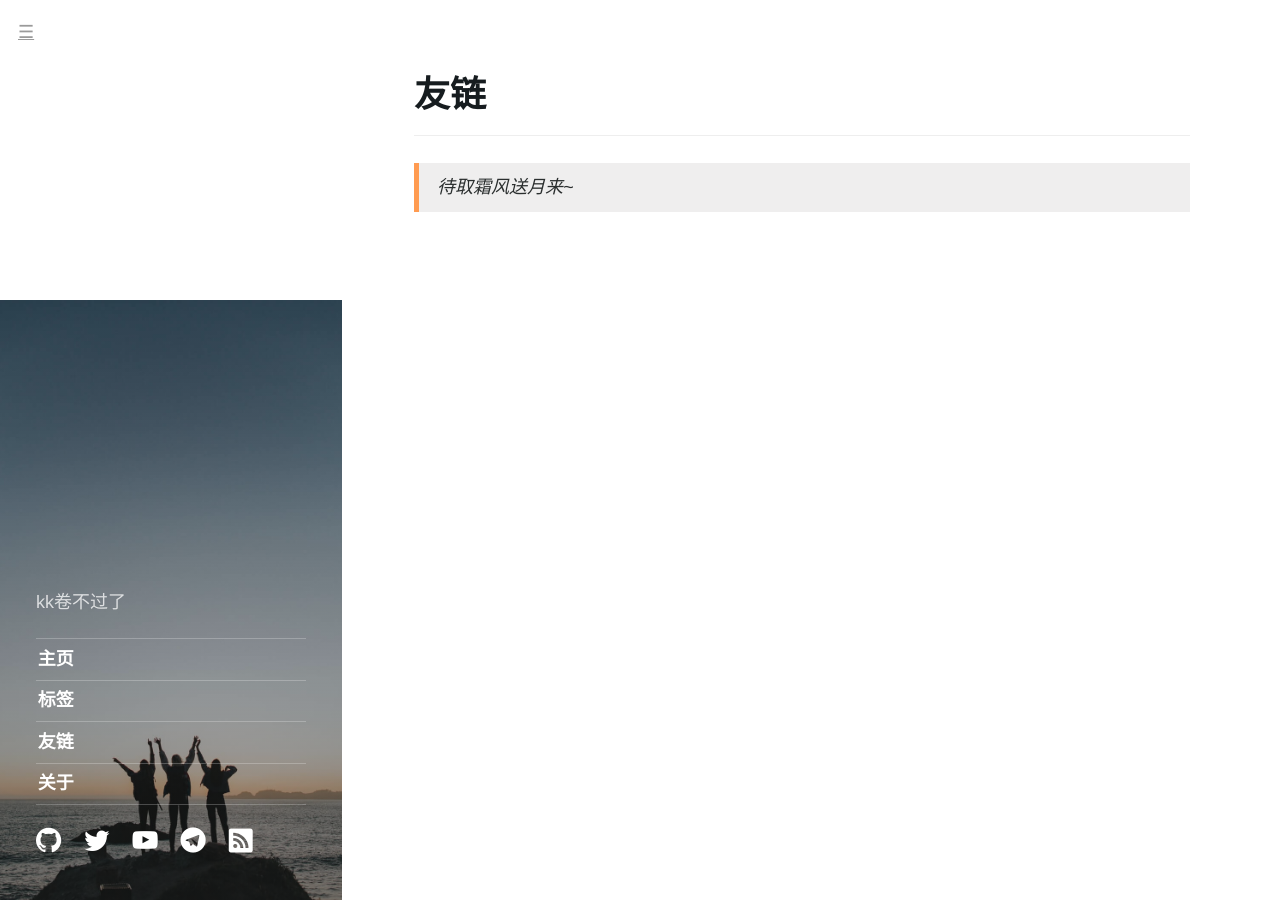
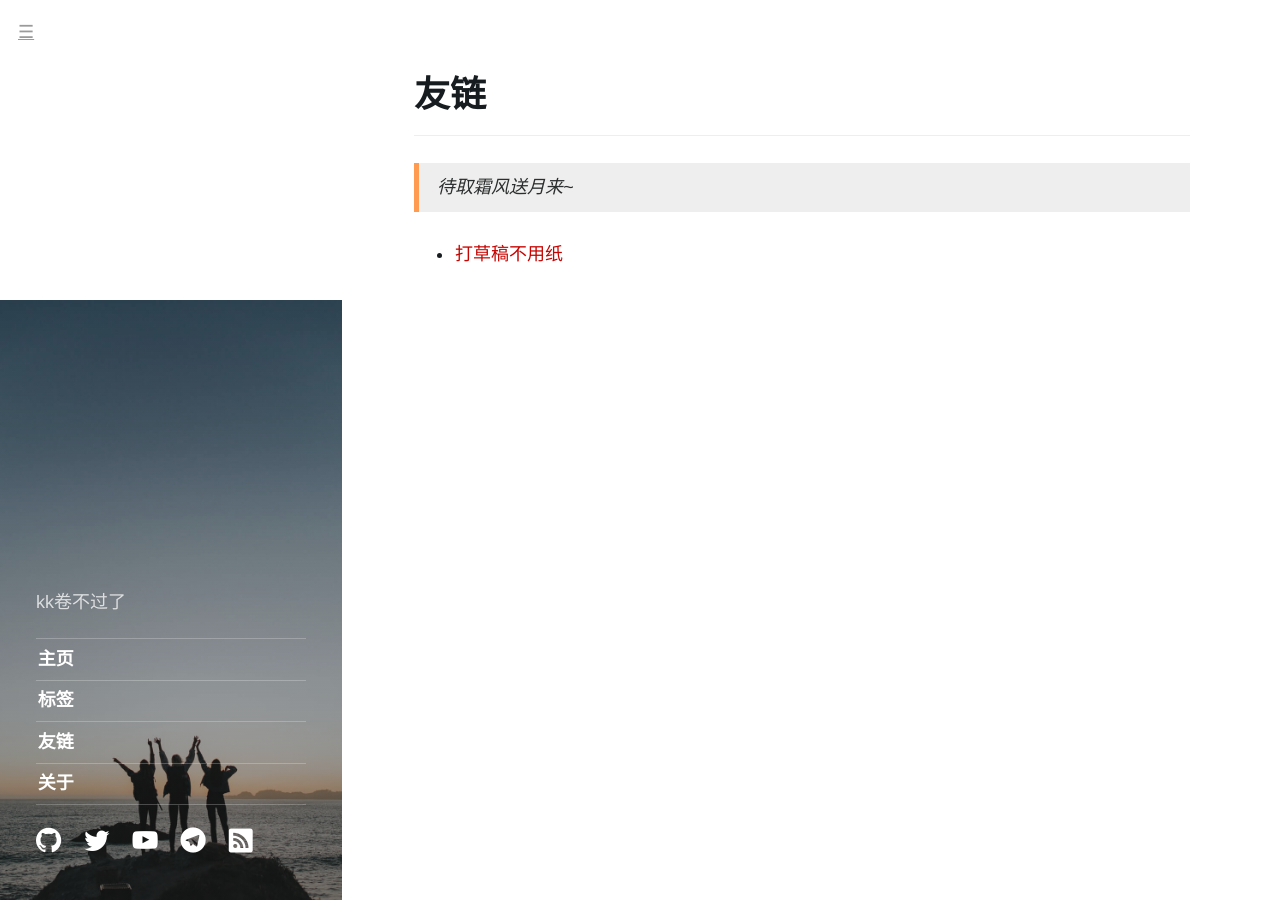
Before and after one commit to AlexJialene/AlexJialene.github.io, a Jekyll site: the page built from links.md, in a window 1280 px wide. Built offline with Jekyll 4.4.1, drawn with Linux system fonts in a browser that asks for light colours; comment, search, counter and statistics services are not loaded.

Commit message:
info update

```diff
--- a/_config.yml
+++ b/_config.yml
@@ -41,6 +41,8 @@ socials:
 
 # 友链
 links:
+  - title: 打草稿不用纸
+    url: https://imllf.com
 
 
 # html 压缩
--- a/_layouts/index.html
+++ b/_layouts/index.html
@@ -4,7 +4,7 @@ layout: default
 
 <article class="index">
   <h1 class="page-title">所有文章</h1>
-  <div class="message"></div>
+  <div class="message">待取霜风送月来~</div>
 
   {% for post in paginator.posts %}
   {% assign currentdate = post.date | date: "%Y" %}
```
